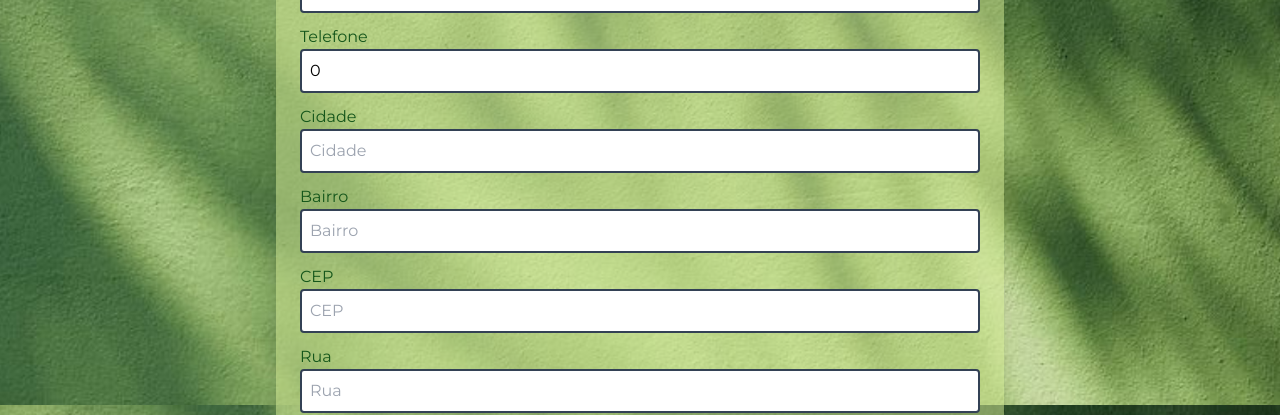
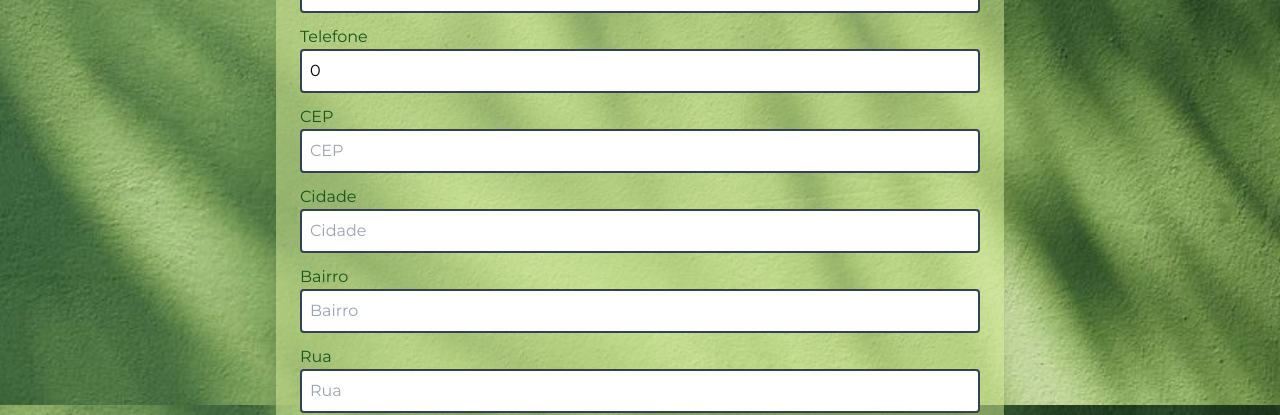
Before and after one commit to descontoexpresso/desconto-expresso-client, a React (Vite) app: page /cadastro in a window 1280 px wide. Shown: the part 527-942 px from the top of the page. Built offline with nearby package versions, Linux system fonts and the light colour scheme.

Commit message:
Consumo API viaCEP

```diff
--- a/src/pages/cadastro/Cadastro.tsx
+++ b/src/pages/cadastro/Cadastro.tsx
@@ -4,6 +4,7 @@ import { Link, useNavigate } from 'react-router-dom'
 import Usuario from '../../models/Usuario'
 import { cadastrarUsuario } from '../../services/Service'
 import './Cadastro.css'
+import axios from 'axios'
 
 function Cadastro() {
 
@@ -93,6 +94,33 @@ function Cadastro() {
 
   }
 
+  const buscarCEP = async (cep: string) => {
+    try {
+      const response = await axios.get(`https://viacep.com.br/ws/${cep}/json/`);
+      const data = response.data;
+      setUsuario(prevState => ({
+        ...prevState,
+        rua: data.logradouro,
+        bairro: data.bairro,
+        cidade: data.localidade,
+      }));
+    } catch (error) {
+      console.error('Erro ao buscar CEP:', error);
+    }
+  };
+
+  const handleCEPChange = (e: ChangeEvent<HTMLInputElement>) => {
+    const { value } = e.target;
+    setUsuario(prevState => ({
+      ...prevState,
+      cep: value,
+    }));
+
+    if (value.length === 8) {
+      buscarCEP(value);
+    }
+  };
+
   return (
     <>
       <div className="flex flex-col justify-bet-h-screen font-ligth p-4 bg-fundo-login bg-cover bg-center bg-fixed" style={{ minHeight: "100vh", minWidth: "100%" }}>
@@ -166,6 +194,19 @@ function Cadastro() {
             </div>
 
             <div className="flex flex-col w-full">
+              <label className='text-verde-escuro' htmlFor="cep">CEP</label>
+              <input
+                type="text"
+                id="cep"
+                name="cep"
+                placeholder="CEP"
+                className="border-2 border-slate-700 rounded p-2"
+                value={usuario.cep}
+                onChange={handleCEPChange}
+              />
+            </div>
+
+            <div className="flex flex-col w-full">
               <label className='text-verde-escuro' htmlFor="cidade">Cidade</label>
               <input
                 type="text"
@@ -187,19 +228,6 @@ function Cadastro() {
                 placeholder="Bairro"
                 className="border-2 border-slate-700 rounded p-2"
                 value={usuario.bairro}
-                onChange={(e: ChangeEvent<HTMLInputElement>) => atualizarEstado(e)}
-              />
-            </div>
-
-            <div className="flex flex-col w-full">
-              <label className='text-verde-escuro' htmlFor="cep">CEP</label>
-              <input
-                type="text"
-                id="cep"
-                name="cep"
-                placeholder="CEP"
-                className="border-2 border-slate-700 rounded p-2"
-                value={usuario.cep}
                 onChange={(e: ChangeEvent<HTMLInputElement>) => atualizarEstado(e)}
               />
             </div>
```
Also changed, not shown: 1 other file (tests, documents, lock files or other folders).
